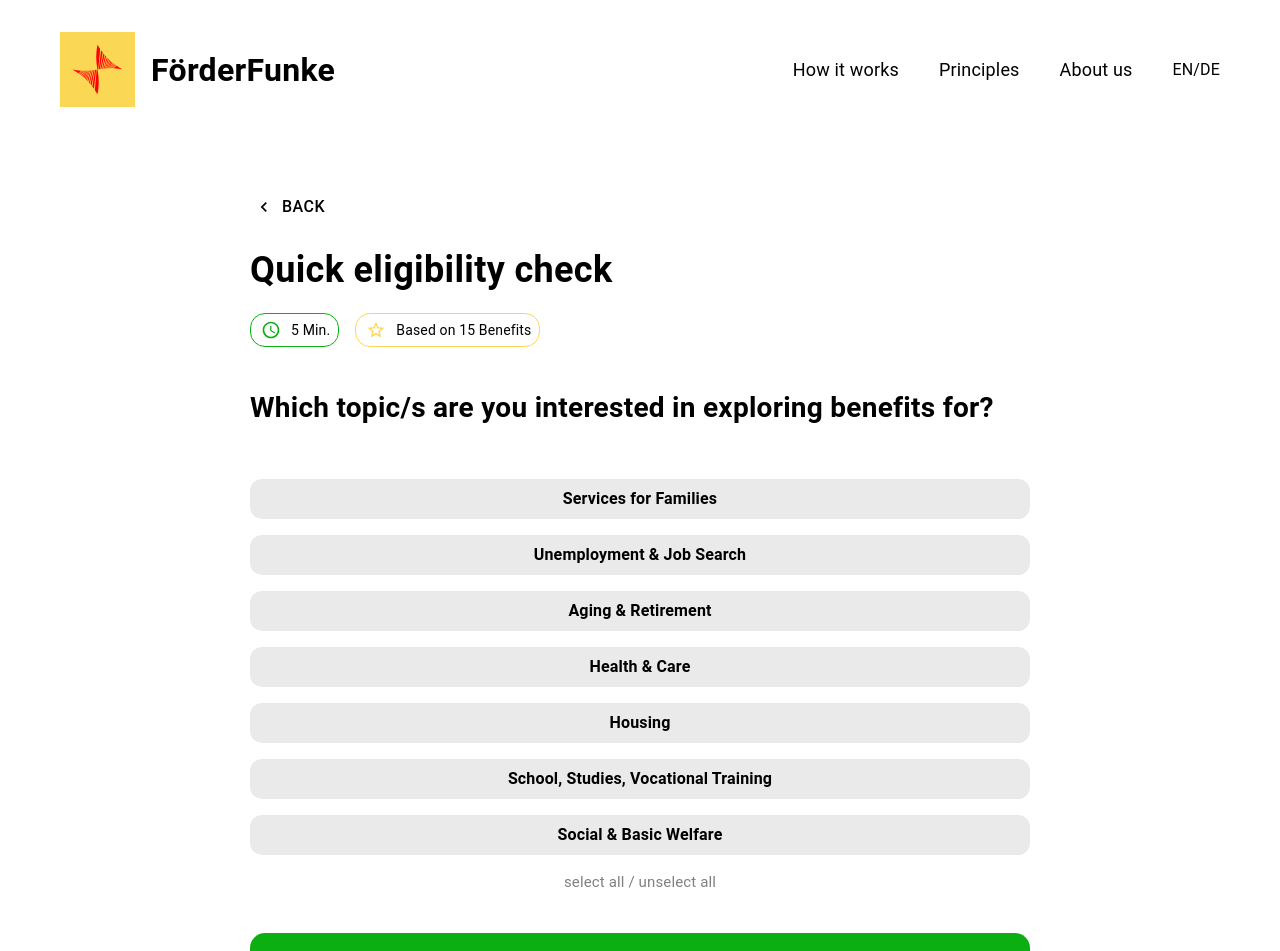
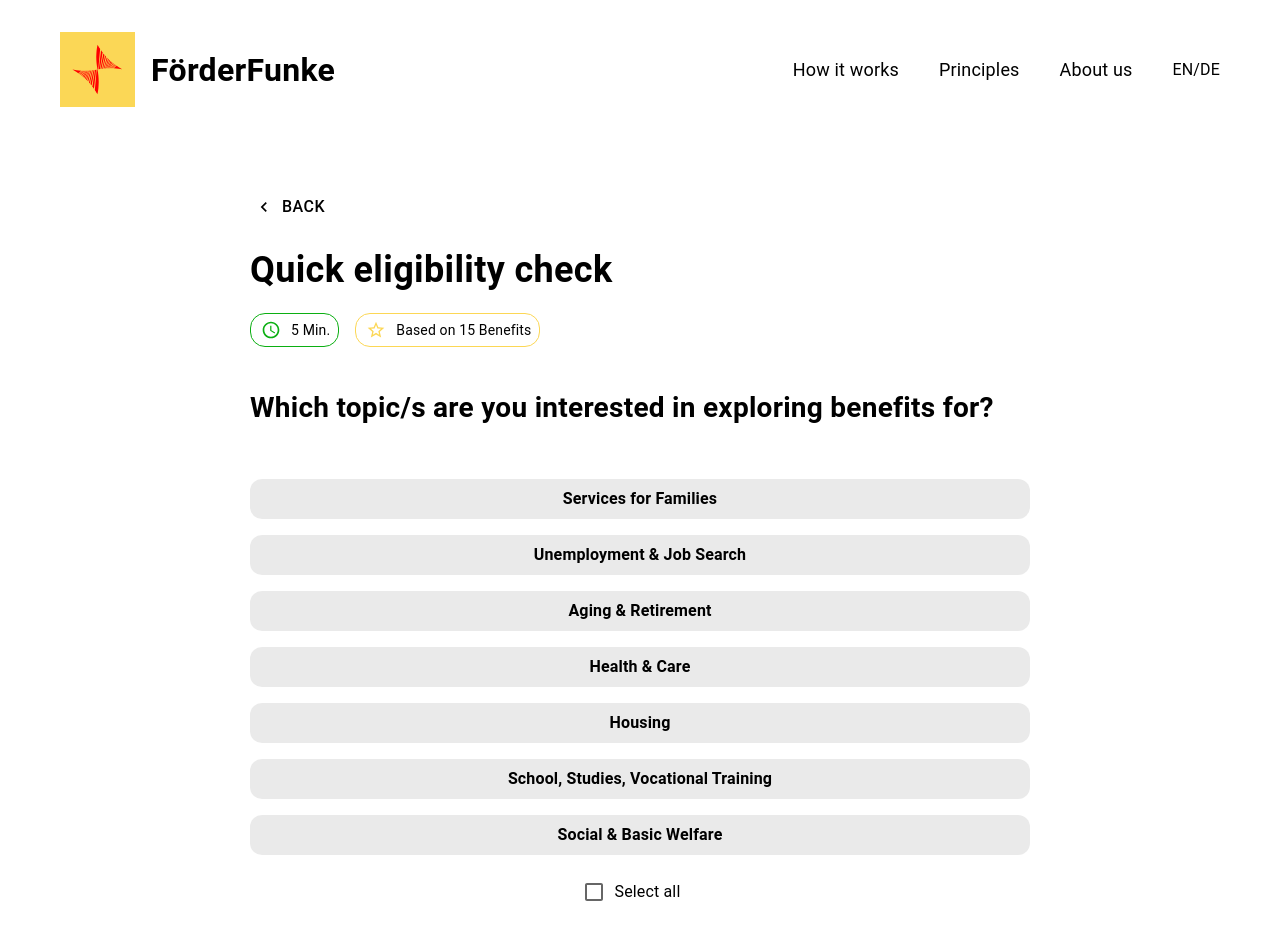
Before and after one commit to Citizen-Knowledge-Graph/foerderfunke-react-app, a React (Create React App) app: page /onboarding-welcome-topics in a window 1280 px wide. Shown: the top 951 px of the page. Built offline with nearby package versions, Linux system fonts and the light colour scheme.

Commit message:
use checkbox for select all

```diff
--- a/src/screens/onboarding-welcome/OnboardingWelcomeTopics.js
+++ b/src/screens/onboarding-welcome/OnboardingWelcomeTopics.js
@@ -1,5 +1,5 @@
 import React, {useEffect, useState} from 'react';
-import {Button, Typography} from '@mui/material';
+import {Button, Checkbox, FormControlLabel, Typography} from '@mui/material';
 import {useSelectedTopicsStore} from "../../storage/zustand";
 import useFetchData from "../../services/fetchResourceService";
 import OnboardingWelcomeScreen from "./components/OnboardingWelcomeScreen";
@@ -31,7 +31,7 @@ const OnboardingWelcomeTopics = () => {
         }
     }, [topicsData, selectedTopics, selectedTopicsBoolean.length]);
 
-    const {handleButtonClick, handleSelectAll, handleUnselectAll} = useTopicSelectionHandlers(
+    const {handleButtonClick, handleToggleSelectAll} = useTopicSelectionHandlers(
         topicsData,
         selectedTopicsBoolean,
         setSelectedTopicsBoolean
@@ -64,11 +64,7 @@ const OnboardingWelcomeTopics = () => {
                             {topic.title}
                         </Typography>
                     </Button>))}
-                <Typography sx={styles.selectText}>
-                    <span onClick={handleSelectAll}>select all</span>
-                    {' / '}
-                    <span onClick={handleUnselectAll}>unselect all</span>
-                </Typography>
+                <FormControlLabel control={<Checkbox onChange={handleToggleSelectAll}/>} label="Select all"/>
             </VStack>
         </OnboardingWelcomeScreen>
     );
--- a/src/screens/onboarding-welcome/hooks/useTopicSelectionHandlers.js
+++ b/src/screens/onboarding-welcome/hooks/useTopicSelectionHandlers.js
@@ -20,21 +20,22 @@ const useTopicSelectionHandlers = (topicsData, selectedTopicsBoolean, setSelecte
         }
     }, [selectedTopicsBoolean, addSelectedTopic, removeSelectedTopic, setSelectedTopicsBoolean]);
 
-    const handleSelectAll = useCallback(() => {
-        const newSelectedTopics = new Array(topicsData.length).fill(true);
-        setSelectedTopicsBoolean(newSelectedTopics);
-        setSelectedTopics(topicsData);
-    }, [topicsData, setSelectedTopicsBoolean, setSelectedTopics]);
+    const handleToggleSelectAll = useCallback((event) => {
+        const isChecked = event.target.checked;
 
-    const handleUnselectAll = useCallback(() => {
-        setSelectedTopicsBoolean(Array(topicsData.length).fill(false));
-        setSelectedTopics([]);
+        if (isChecked) {
+            const newSelectedTopics = new Array(topicsData.length).fill(true);
+            setSelectedTopicsBoolean(newSelectedTopics);
+            setSelectedTopics(topicsData);
+        } else {
+            setSelectedTopicsBoolean(Array(topicsData.length).fill(false));
+            setSelectedTopics([]);
+        }
     }, [topicsData, setSelectedTopicsBoolean, setSelectedTopics]);
 
     return {
         handleButtonClick,
-        handleSelectAll,
-        handleUnselectAll,
+        handleToggleSelectAll
     };
 };
 
```
